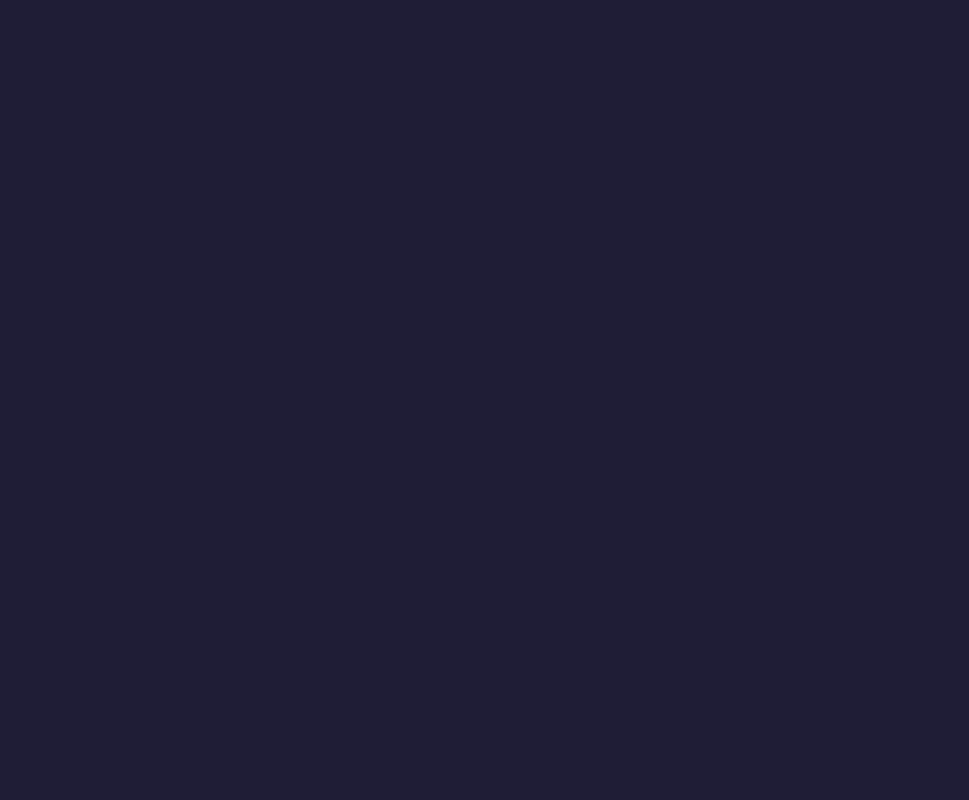
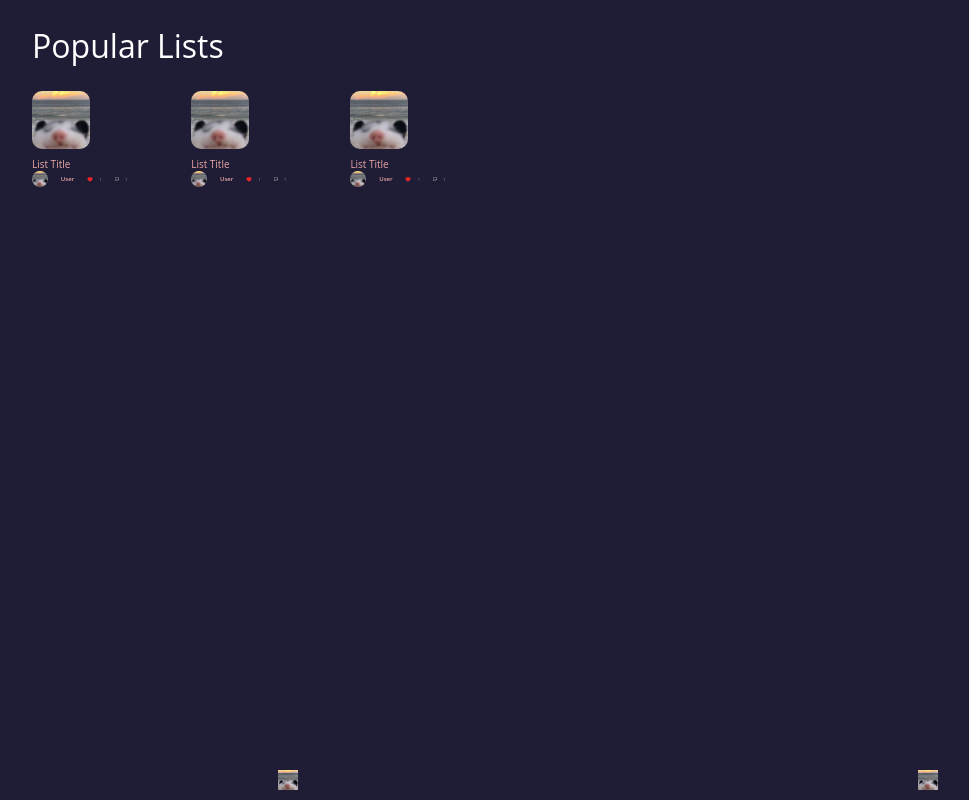
Before and after one commit to liannnaa/MusicBoxd, a React (Create React App) app in the folder front-end/: page /Lists in a window 1280 px wide. Before the commit this address had no page. Shown: the whole page, without its empty margins (32-1001 px from the left). Built offline with nearby package versions, Linux system fonts and the light colour scheme.

Commit message:
added popular lists frontend

```diff
--- a/front-end/src/App.js
+++ b/front-end/src/App.js
@@ -16,6 +16,7 @@ import RecentlyReviewed from './pages/recentReviewed';
 import List from './pages/list';
 import Comment from './pages/comment';
 import Albums from './pages/albums';
+import Lists from './pages/lists';
 
 function App() {
   return (
@@ -33,6 +34,7 @@ function App() {
           <Route path="/List" element={<List />} />
           <Route path="/Comment" element={<Comment />} />
           <Route path="/Albums" element={<Albums />} />
+          <Route path="/Lists" element={<Lists />} />
           <Route path="/FriendReviews" element={<FriendReview />} />
           <Route path="/RecentlyListened" element={<RecentlyListened />} />
           <Route path="/RecentlyReviewed" element={<RecentlyReviewed />} />
--- a/front-end/src/pages/homepage.js
+++ b/front-end/src/pages/homepage.js
@@ -17,6 +17,10 @@ const Homepage = () => {
 
     const navigateToAlbums = () => {
         navigate("/Albums");
+    }
+
+    const navigateToLists = () => {
+        navigate("/Lists");
     }
 
     const [showUserInformation, setShowUserInformation] = useState(false);
@@ -45,7 +49,7 @@ const Homepage = () => {
                 <PopularAlbum/>
                 <PopularAlbum/>
             </div>
-            <span className="homepage-section-title">
+            <span className="homepage-section-title" onClick={navigateToLists}>
                 Popular Lists This Month
             </span>
             <div className="homepage-section-contents">
--- /dev/null
+++ b/front-end/src/pages/lists.css
@@ -0,0 +1,37 @@
+body, html {
+    margin: 0;
+    padding: 0;
+    box-sizing: border-box;
+    overflow: hidden;
+    height: 100vh;
+    width: 100vw;
+    display: flex;
+    flex-direction: column;
+    justify-content: space-between;
+    background-color: #1f1d36;}
+
+.lists {
+    width: 100vw;
+    display: flex;
+    border-radius: 0;
+    flex-direction: column;
+    align-items: start;
+    justify-content: space-between;
+    height: 100%;
+    padding-left: 5vw;
+    padding-right: 5vw;
+    padding-top: 3vh;
+    padding-bottom: 3vh;
+    box-sizing: border-box;
+    font-family: Open Sans, Arial;
+    color: #fff;
+}
+
+.lists-title {
+    font-size: 2rem;
+    margin-bottom: 3vh;
+}
+
+.lists-mini {
+    display: flex;
+}
--- /dev/null
+++ b/front-end/src/pages/lists.js
@@ -0,0 +1,24 @@
+import React from 'react';
+import "./lists.css";
+
+import List from "../components/listMini";
+import Menu from "../components/menu";
+
+const Lists = () => {
+    return (
+        <div className="lists">
+            <span className="lists-title">
+                Popular Lists
+            </span>
+            <div className="lists-mini">
+                <List/>
+                <List/>
+                <List/>
+            </div>
+            <div className="lists-menu">
+                <Menu/>
+            </div>
+        </div>
+    );
+};
+export default Lists;
```
